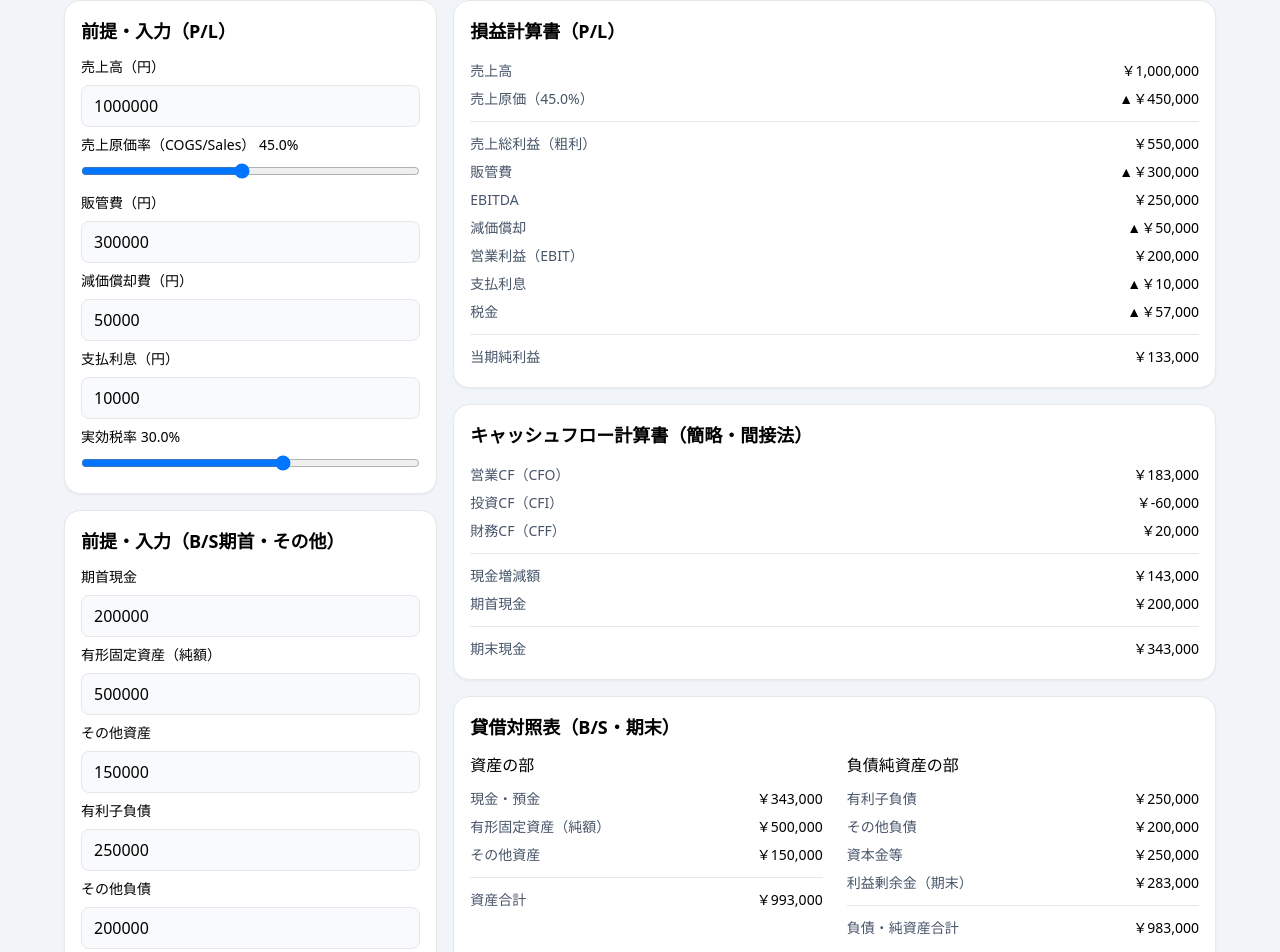
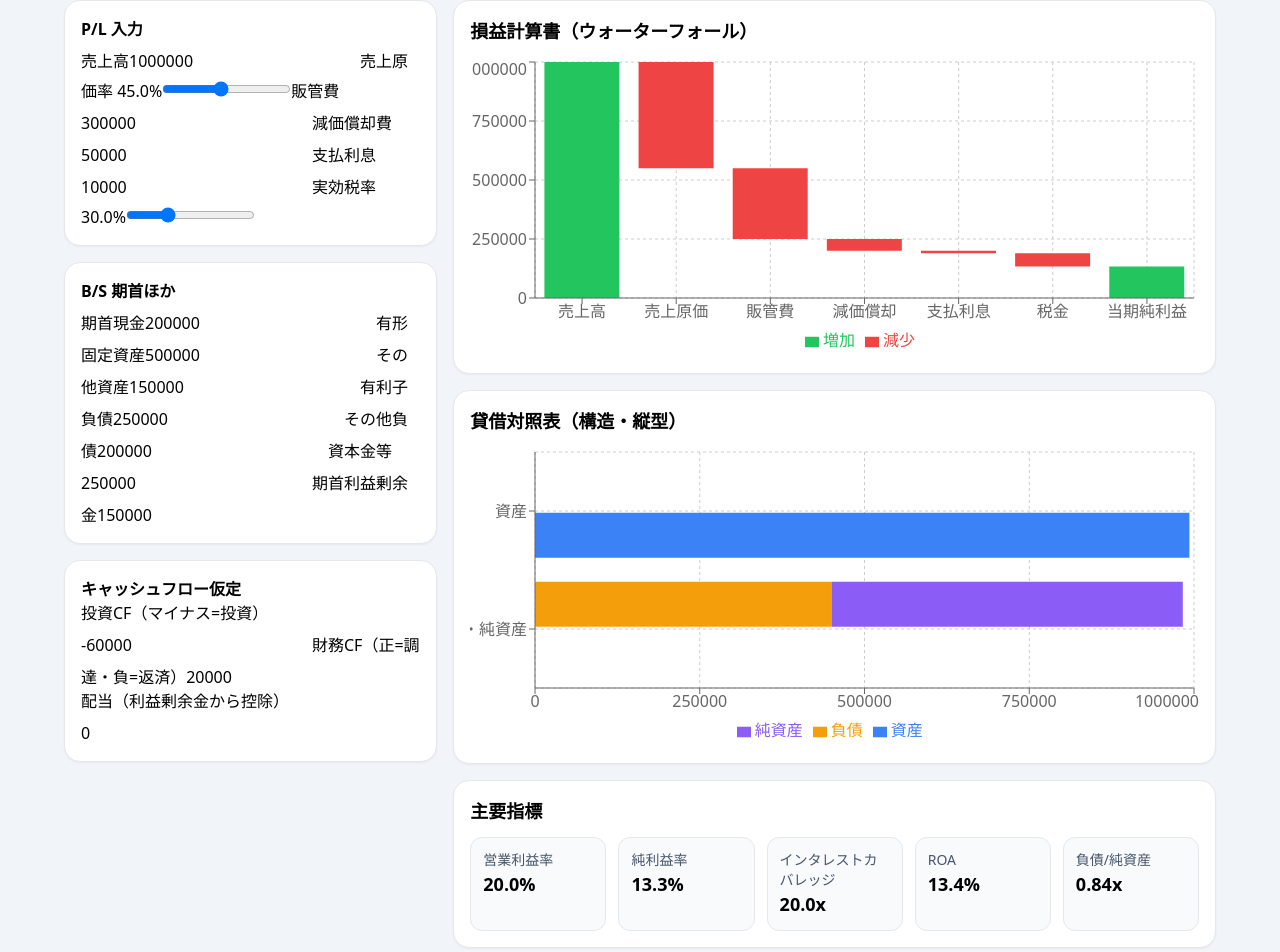
Before and after one commit to koppemaru/finance, a React (Vite) app: page / in a window 1280 px wide. Shown: the part 106-1058 px from the top of the page. Built offline with nearby package versions, Linux system fonts and the light colour scheme.

Commit message:
Update FinanceMiniLab.jsx

```diff
--- a/src/FinanceMiniLab.jsx
+++ b/src/FinanceMiniLab.jsx
@@ -1,54 +1,46 @@
 import React, { useMemo, useState } from "react";
+import { ComposedChart, Bar, XAxis, YAxis, CartesianGrid, Tooltip, Legend, ResponsiveContainer } from "recharts";
+
+// =============================
+// 学生向け 財務三表ミニ・シミュレータ（フル機能版）
+// - テンプレート選択
+// - 入力フォーム（省略なし）
+// - P/L ウォーターフォール（売上原価は売上高の上端を基準に下向き、以降も直前の小計基準）
+// - B/S 可視化：左「資産」単独バー、右「負債(上)・純資産(下)」の積み上げ縦棒
+// - 主要指標一覧
+// =============================
 
 // ケーステンプレート
 const caseTemplates = [
-  {
-    name: "カフェチェーン（原価率高め）",
-    sales: 1200000,
-    cogsRate: 0.55,
-    sga: 300000,
-    dep: 30000,
-    interest: 15000,
-    taxRate: 0.3
-  },
-  {
-    name: "ITスタートアップ（販管費高め）",
-    sales: 800000,
-    cogsRate: 0.2,
-    sga: 500000,
-    dep: 10000,
-    interest: 5000,
-    taxRate: 0.25
-  },
-  {
-    name: "製造業（設備投資大）",
-    sales: 2000000,
-    cogsRate: 0.6,
-    sga: 400000,
-    dep: 80000,
-    interest: 20000,
-    taxRate: 0.3
-  }
+  { name: "カフェチェーン（原価率高め）", sales: 1200000, cogsRate: 0.55, sga: 300000, dep: 30000, interest: 15000, taxRate: 0.3 },
+  { name: "ITスタートアップ（販管費高め）", sales: 800000,  cogsRate: 0.20, sga: 500000, dep: 10000, interest:  5000, taxRate: 0.25 },
+  { name: "製造業（設備投資大）",   sales: 2000000, cogsRate: 0.60, sga: 400000, dep: 80000, interest: 20000, taxRate: 0.30 }
 ];
 
 export default function FinanceMiniLab() {
-  const [sales, setSales] = useState(1000_000);
+  // ---- 入力（損益関連） ----
+  const [sales, setSales] = useState(1000000);
   const [cogsRate, setCogsRate] = useState(0.45);
-  const [sga, setSga] = useState(300_000);
-  const [dep, setDep] = useState(50_000);
-  const [interest, setInterest] = useState(10_000);
+  const [sga, setSga] = useState(300000);
+  const [dep, setDep] = useState(50000);
+  const [interest, setInterest] = useState(10000);
   const [taxRate, setTaxRate] = useState(0.30);
-  const [begCash, setBegCash] = useState(200_000);
-  const [ppeNet, setPpeNet] = useState(500_000);
-  const [otherAssets, setOtherAssets] = useState(150_000);
-  const [debt, setDebt] = useState(250_000);
-  const [otherLiab, setOtherLiab] = useState(200_000);
-  const [shareCapital, setShareCapital] = useState(250_000);
-  const [retainedEarningsBeg, setRetainedEarningsBeg] = useState(150_000);
-  const [cfi, setCfi] = useState(-60_000);
-  const [cff, setCff] = useState(20_000);
+
+  // ---- 入力（期首・B/Sの素） ----
+  const [begCash, setBegCash] = useState(200000);
+  const [ppeNet, setPpeNet] = useState(500000);
+  const [otherAssets, setOtherAssets] = useState(150000);
+  const [debt, setDebt] = useState(250000);
+  const [otherLiab, setOtherLiab] = useState(200000);
+  const [shareCapital, setShareCapital] = useState(250000);
+  const [retainedEarningsBeg, setRetainedEarningsBeg] = useState(150000);
+
+  // ---- 入力（CF仮定）----
+  const [cfi, setCfi] = useState(-60000);
+  const [cff, setCff] = useState(20000);
   const [dividend, setDividend] = useState(0);
 
+  // ---- テンプレート適用 ----
   const applyTemplate = (template) => {
     setSales(template.sales);
     setCogsRate(template.cogsRate);
@@ -58,6 +50,7 @@ export default function FinanceMiniLab() {
     setTaxRate(template.taxRate);
   };
 
+  // ---- 計算 ----
   const calc = useMemo(() => {
     const cogs = Math.round(sales * cogsRate);
     const gross = sales - cogs;
@@ -66,135 +59,176 @@ export default function FinanceMiniLab() {
     const ebt = ebit - interest;
     const tax = Math.max(0, Math.round(ebt * taxRate));
     const netIncome = ebt - tax;
-    const cfo = netIncome + dep;
-    const netChangeCash = cfo + cfi + cff;
+
+  // CF（簡略・間接法）
+    const cfo = netIncome + dep;              // 運転資本の変動は0仮定
+    const cffNet = cff - dividend;            // ★配当を資金流出としてCFFに含める
+    const netChangeCash = cfo + cfi + cffNet;
     const endCash = begCash + netChangeCash;
+
+  // B/S（期末）— ppeNet/otherAssets は期末残高入力想定
     const assets = endCash + ppeNet + otherAssets;
-    const retainedEarningsEnd = retainedEarningsBeg + netIncome - dividend;
+    const retainedEarningsEnd = retainedEarningsBeg + netIncome - dividend; // 剰余金から配当控除
     const equity = shareCapital + retainedEarningsEnd;
     const liabEquity = debt + otherLiab + equity;
-    const imbalance = assets - liabEquity;
+    const imbalance = assets - liabEquity;    // 0が正しい
+
+  // 指標
     const opMargin = sales ? ebit / sales : 0;
     const netMargin = sales ? netIncome / sales : 0;
     const interestCoverage = interest > 0 ? ebit / interest : Infinity;
     const roa = assets ? netIncome / assets : 0;
     const leverage = equity > 0 ? (debt + otherLiab) / equity : Infinity;
-    return { cogs, gross, ebitda, ebit, ebt, tax, netIncome, cfo, cfi, cff, netChangeCash, endCash, assets, retainedEarningsEnd, equity, liabEquity, imbalance, opMargin, netMargin, interestCoverage, roa, leverage };
-  }, [sales, cogsRate, sga, dep, interest, taxRate, begCash, ppeNet, otherAssets, debt, otherLiab, shareCapital, retainedEarningsBeg, cfi, cff, dividend]);
+
+    return {
+      cogs, gross, ebitda, ebit, ebt, tax, netIncome,
+      cfo, cfi, cff: cffNet, netChangeCash, endCash,  // ← cff は cffNet を返す
+      assets, retainedEarningsEnd, equity, liabEquity, imbalance,
+      opMargin, netMargin, interestCoverage, roa, leverage,
+    };
+  }, [sales, cogsRate, sga, dep, interest, taxRate,
+      begCash, ppeNet, otherAssets, debt, otherLiab, shareCapital,
+      retainedEarningsBeg, cfi, cff, dividend]);
+
 
   const fmt = (n) => n.toLocaleString("ja-JP");
   const pct = (x) => (isFinite(x) ? (x * 100).toFixed(1) + "%" : "―");
-  const L = ({ label, children }) => (<div className="flex items-center justify-between py-1 text-sm"><span className="text-slate-600">{label}</span><span className="font-medium tabular-nums">{children}</span></div>);
-  const Section = ({ title, children }) => (<div className="rounded-2xl shadow-sm border p-4 bg-white"><h2 className="text-lg font-semibold mb-3">{title}</h2>{children}</div>);
-  const Num = ({ value, onChange, step = 1000, min = -1_000_000, max = 5_000_000 }) => (<input type="number" className="w-full rounded-lg border px-3 py-2 bg-slate-50 focus:outline-none focus:ring-2" value={value} min={min} max={max} step={step} onChange={(e) => onChange(Number(e.target.value))} />);
-  const Slider = ({ value, onChange, min, max, step = 0.01 }) => (<input type="range" className="w-full" value={value} min={min} max={max} step={step} onChange={(e) => onChange(Number(e.target.value))} />);
+
+  // ===== P/L ウォーターフォール（増減を積み上げて表示） =====
+  const plWaterfall = useMemo(() => {
+    const steps = [
+      { name: "売上高", amount: sales },
+      { name: "売上原価", amount: -calc.cogs },
+      { name: "販管費", amount: -sga },
+      { name: "減価償却", amount: -dep },
+      { name: "支払利息", amount: -interest },
+      { name: "税金", amount: -calc.tax },
+    ];
+    let prev = 0;
+    const rows = steps.map((s) => {
+      const r = s.amount >= 0
+        ? { name: s.name, past: prev, inc: s.amount, dec: 0 }
+        : { name: s.name, past: prev + s.amount, inc: 0, dec: -s.amount };
+      prev += s.amount;
+      return r;
+    });
+    rows.push({ name: "当期純利益", past: 0, inc: Math.max(prev, 0), dec: Math.max(-prev, 0), total: true });
+    return rows;
+  }, [sales, sga, dep, interest, calc.cogs, calc.tax]);
+
+  // ===== B/S データ（左：資産、右：負債(上)+純資産(下)） =====
+  const bsData = [
+    { name: "資産", 資産: calc.assets },
+    { name: "負債・純資産", 負債: debt + otherLiab, 純資産: calc.equity }
+  ];
 
   return (
     <div className="p-6 bg-slate-100 min-h-screen">
+      {/* テンプレート選択 */}
       <div className="mb-4">
         <label className="block text-sm font-medium mb-1">テンプレートを選択</label>
-        <select className="w-full rounded-lg border px-3 py-2 bg-slate-50" onChange={(e) => { if (e.target.value !== "") applyTemplate(caseTemplates[e.target.value]); }}>
+        <select
+          className="w-full rounded-lg border px-3 py-2 bg-slate-50"
+          onChange={(e) => { if (e.target.value !== "") applyTemplate(caseTemplates[e.target.value]); }}
+        >
           <option value="">選択してください</option>
-          {caseTemplates.map((t, idx) => (<option key={idx} value={idx}>{t.name}</option>))}
+          {caseTemplates.map((t, idx) => (
+            <option key={idx} value={idx}>{t.name}</option>
+          ))}
         </select>
       </div>
+
       <div className="max-w-6xl mx-auto grid grid-cols-1 md:grid-cols-3 gap-4">
+        {/* 入力フォーム（省略なし） */}
         <div className="md:col-span-1 space-y-4">
-          <Section title="前提・入力（P/L）">
-            <div className="space-y-2">
-              <label className="block text-sm">売上高（円）</label>
-              <Num value={sales} onChange={setSales} step={10_000} min={0} />
-              <label className="block text-sm">売上原価率（COGS/Sales） {pct(cogsRate)}</label>
-              <Slider value={cogsRate} onChange={setCogsRate} min={0} max={0.95} step={0.01} />
-              <label className="block text-sm">販管費（円）</label>
-              <Num value={sga} onChange={setSga} step={10_000} min={0} />
-              <label className="block text-sm">減価償却費（円）</label>
-              <Num value={dep} onChange={setDep} step={5_000} min={0} />
-              <label className="block text-sm">支払利息（円）</label>
-              <Num value={interest} onChange={setInterest} step={1_000} min={0} />
-              <label className="block text-sm">実効税率 {pct(taxRate)}</label>
-              <Slider value={taxRate} onChange={setTaxRate} min={0} max={0.5} step={0.01} />
-            </div>
-          </Section>
-          <Section title="前提・入力（B/S期首・その他）">
-            <div className="space-y-2">
-              <label className="block text-sm">期首現金</label>
-              <Num value={begCash} onChange={setBegCash} step={10_000} min={0} />
-              <label className="block text-sm">有形固定資産（純額）</label>
-              <Num value={ppeNet} onChange={setPpeNet} step={10_000} min={0} />
-              <label className="block text-sm">その他資産</label>
-              <Num value={otherAssets} onChange={setOtherAssets} step={10_000} min={0} />
-              <label className="block text-sm">有利子負債</label>
-              <Num value={debt} onChange={setDebt} step={10_000} min={0} />
-              <label className="block text-sm">その他負債</label>
-              <Num value={otherLiab} onChange={setOtherLiab} step={10_000} min={0} />
-              <label className="block text-sm">資本金等</label>
-              <Num value={shareCapital} onChange={setShareCapital} step={10_000} min={0} />
-              <label className="block text-sm">期首利益剰余金</label>
-              <Num value={retainedEarningsBeg} onChange={setRetainedEarningsBeg} step={10_000} min={0} />
-            </div>
-          </Section>
-          <Section title="キャッシュフロー仮定">
-            <div className="space-y-2">
-              <label className="block textsm">投資CF（マイナス=投資）</label>
-              <Num value={cfi} onChange={setCfi} step={10_000} min={-1_000_000} max={1_000_000} />
-              <label className="block text-sm">財務CF（正=資金調達）</label>
-              <Num value={cff} onChange={setCff} step={10_000} min={-1_000_000} max={1_000_000} />
-              <label className="block text-sm">配当（利益剰余金から控除）</label>
-              <Num value={dividend} onChange={setDividend} step={10_000} min={0} />
-            </div>
-          </Section>
+          <div className="rounded-2xl shadow-sm border p-4 bg-white space-y-2">
+            <h3 className="font-semibold">P/L 入力</h3>
+            <label>売上高</label>
+            <input type="number" value={sales} onChange={(e) => setSales(Number(e.target.value))} />
+            <label>売上原価率 {pct(cogsRate)}</label>
+            <input type="range" value={cogsRate} min={0} max={1} step={0.01} onChange={(e) => setCogsRate(Number(e.target.value))} />
+            <label>販管費</label>
+            <input type="number" value={sga} onChange={(e) => setSga(Number(e.target.value))} />
+            <label>減価償却費</label>
+            <input type="number" value={dep} onChange={(e) => setDep(Number(e.target.value))} />
+            <label>支払利息</label>
+            <input type="number" value={interest} onChange={(e) => setInterest(Number(e.target.value))} />
+            <label>実効税率 {pct(taxRate)}</label>
+            <input type="range" value={taxRate} min={0} max={1} step={0.01} onChange={(e) => setTaxRate(Number(e.target.value))} />
+          </div>
+
+          <div className="rounded-2xl shadow-sm border p-4 bg-white space-y-2">
+            <h3 className="font-semibold">B/S 期首ほか</h3>
+            <label>期首現金</label>
+            <input type="number" value={begCash} onChange={(e) => setBegCash(Number(e.target.value))} />
+            <label>有形固定資産</label>
+            <input type="number" value={ppeNet} onChange={(e) => setPpeNet(Number(e.target.value))} />
+            <label>その他資産</label>
+            <input type="number" value={otherAssets} onChange={(e) => setOtherAssets(Number(e.target.value))} />
+            <label>有利子負債</label>
+            <input type="number" value={debt} onChange={(e) => setDebt(Number(e.target.value))} />
+            <label>その他負債</label>
+            <input type="number" value={otherLiab} onChange={(e) => setOtherLiab(Number(e.target.value))} />
+            <label>資本金等</label>
+            <input type="number" value={shareCapital} onChange={(e) => setShareCapital(Number(e.target.value))} />
+            <label>期首利益剰余金</label>
+            <input type="number" value={retainedEarningsBeg} onChange={(e) => setRetainedEarningsBeg(Number(e.target.value))} />
+          </div>
+
+          <div className="rounded-2xl shadow-sm border p-4 bg-white space-y-2">
+            <h3 className="font-semibold">キャッシュフロー仮定</h3>
+            <label>投資CF（マイナス=投資）</label>
+            <input type="number" value={cfi} onChange={(e) => setCfi(Number(e.target.value))} />
+            <label>財務CF（正=調達・負=返済）</label>
+            <input type="number" value={cff} onChange={(e) => setCff(Number(e.target.value))} />
+            <label>配当（利益剰余金から控除）</label>
+            <input type="number" value={dividend} onChange={(e) => setDividend(Number(e.target.value))} />
+          </div>
         </div>
+
+        {/* 可視化＆指標 */}
         <div className="md:col-span-2 space-y-4">
-          <Section title="損益計算書（P/L）">
-            <L label="売上高">￥{fmt(sales)}</L>
-            <L label={`売上原価（${pct(cogsRate)}）`}>▲￥{fmt(calc.cogs)}</L>
-            <div className="border-t my-2"></div>
-            <L label="売上総利益（粗利）">￥{fmt(calc.gross)}</L>
-            <L label="販管費">▲￥{fmt(sga)}</L>
-            <L label="EBITDA">￥{fmt(calc.ebitda)}</L>
-            <L label="減価償却">▲￥{fmt(dep)}</L>
-            <L label="営業利益（EBIT）">￥{fmt(calc.ebit)}</L>
-            <L label="支払利息">▲￥{fmt(interest)}</L>
-            <L label="税金">▲￥{fmt(calc.tax)}</L>
-            <div className="border-t my-2"></div>
-            <L label="当期純利益">￥{fmt(calc.netIncome)}</L>
-          </Section>
-          <Section title="キャッシュフロー計算書（簡略・間接法）">
-            <L label="営業CF（CFO）">￥{fmt(calc.cfo)}</L>
-            <L label="投資CF（CFI）">￥{fmt(calc.cfi)}</L>
-            <L label="財務CF（CFF）">￥{fmt(calc.cff)}</L>
-            <div className="border-t my-2"></div>
-            <L label="現金増減額">￥{fmt(calc.netChangeCash)}</L>
-            <L label="期首現金">￥{fmt(begCash)}</L>
-            <div className="border-t my-2"></div>
-            <L label="期末現金">￥{fmt(calc.endCash)}</L>
-          </Section>
-          <Section title="貸借対照表（B/S・期末）">
-            <div className="grid grid-cols-1 md:grid-cols-2 gap-6">
-              <div>
-                <h3 className="font-medium mb-2">資産の部</h3>
-                <L label="現金・預金">￥{fmt(calc.endCash)}</L>
-                <L label="有形固定資産（純額）">￥{fmt(ppeNet)}</L>
-                <L label="その他資産">￥{fmt(otherAssets)}</L>
-                <div className="border-t my-2"></div>
-                <L label="資産合計">￥{fmt(calc.assets)}</L>
-              </div>
-              <div>
-                <h3 className="font-medium mb-2">負債純資産の部</h3>
-                <L label="有利子負債">￥{fmt(debt)}</L>
-                <L label="その他負債">￥{fmt(otherLiab)}</L>
-                <L label="資本金等">￥{fmt(shareCapital)}</L>
-                <L label="利益剰余金（期末）">￥{fmt(calc.retainedEarningsEnd)}</L>
-                <div className="border-t my-2"></div>
-                <L label="負債・純資産合計">￥{fmt(calc.liabEquity)}</L>
-              </div>
-            </div>
-            <div className={`mt-2 text-sm ${Math.abs(calc.imbalance) < 1 ? "text-green-600" : "text-red-600"}`}>
-              バランス確認：資産−（負債＋純資産）＝ {fmt(Math.round(calc.imbalance))} 円
-            </div>
-          </Section>
-          <Section title="主要指標">
+          {/* P/L ウォーターフォール */}
+          <div className="rounded-2xl shadow-sm border p-4 bg-white">
+            <h2 className="text-lg font-semibold mb-3">損益計算書（ウォーターフォール）</h2>
+            <ResponsiveContainer width="100%" height={300}>
+              <ComposedChart data={plWaterfall}>
+                <CartesianGrid strokeDasharray="3 3" />
+                <XAxis dataKey="name" />
+                <YAxis />
+                <Tooltip formatter={(v) => `￥${fmt(Number(v))}`} />
+                <Legend />
+                {/* ベース（開始位置） */}
+                <Bar dataKey="past" stackId="a" fill="rgba(0,0,0,0)" isAnimationActive={false} />
+                {/* 増加（上向き）= 緑、減少（下向き）= 赤 */}
+                <Bar dataKey="inc" stackId="a" name="増加" fill="#22c55e" />
+                <Bar dataKey="dec" stackId="a" name="減少" fill="#ef4444" />
+              </ComposedChart>
+            </ResponsiveContainer>
+          </div>
+
+          {/* B/S：左=資産、右=負債+純資産（負債を上、純資産を下で積み上げ） */}
+          <div className="rounded-2xl shadow-sm border p-4 bg-white">
+            <h2 className="text-lg font-semibold mb-3">貸借対照表（構造・縦型）</h2>
+            <ResponsiveContainer width="100%" height={300}>
+              <ComposedChart data={bsData} layout="vertical">
+                <CartesianGrid strokeDasharray="3 3" />
+                <XAxis type="number" />
+                <YAxis dataKey="name" type="category" />
+                <Tooltip formatter={(v) => `￥${fmt(Number(v))}`} />
+                <Legend />
+                {/* 資産（単独色：青） */}
+                <Bar dataKey="資産" name="資産" fill="#3b82f6" />
+                {/* 右側カテゴリで負債＆純資産を積み上げ（オレンジ・紫） */}
+                <Bar dataKey="負債"   stackId="b" name="負債"   fill="#f59e0b" />
+                <Bar dataKey="純資産" stackId="b" name="純資産" fill="#8b5cf6" />
+              </ComposedChart>
+            </ResponsiveContainer>
+          </div>
+
+          {/* 指標欄 */}
+          <div className="rounded-2xl shadow-sm border p-4 bg-white">
+            <h2 className="text-lg font-semibold mb-3">主要指標</h2>
             <div className="grid grid-cols-2 md:grid-cols-5 gap-3 text-sm">
               <div className="rounded-xl border p-3 bg-slate-50"><div className="text-slate-600">営業利益率</div><div className="text-lg font-semibold">{pct(calc.opMargin)}</div></div>
               <div className="rounded-xl border p-3 bg-slate-50"><div className="text-slate-600">純利益率</div><div className="text-lg font-semibold">{pct(calc.netMargin)}</div></div>
@@ -202,15 +236,7 @@ export default function FinanceMiniLab() {
               <div className="rounded-xl border p-3 bg-slate-50"><div className="text-slate-600">ROA</div><div className="text-lg font-semibold">{pct(calc.roa)}</div></div>
               <div className="rounded-xl border p-3 bg-slate-50"><div className="text-slate-600">負債/純資産</div><div className="text-lg font-semibold">{isFinite(calc.leverage) ? calc.leverage.toFixed(2) + "x" : "―"}</div></div>
             </div>
-          </Section>
-          <Section title="使い方のヒント">
-            <ul className="list-disc pl-5 text-sm text-slate-600 space-y-1">
-              <li>COGS率や販管費、減価償却を変えて、粗利率・EBIT・純利益率がどう動くか見てみましょう。</li>
-              <li>投資CF（設備投資）をマイナスにすると期末現金が減り、B/Sのバランスにも影響します。</li>
-              <li>配当を入れると利益剰余金が減少します（現金はCFFに含めず簡略化）。</li>
-              <li>この試作は学習用の単純化モデルです。厳密な会計処理や複雑な科目は別途拡張可能です。</li>
-            </ul>
-          </Section>
+          </div>
         </div>
       </div>
     </div>
```
